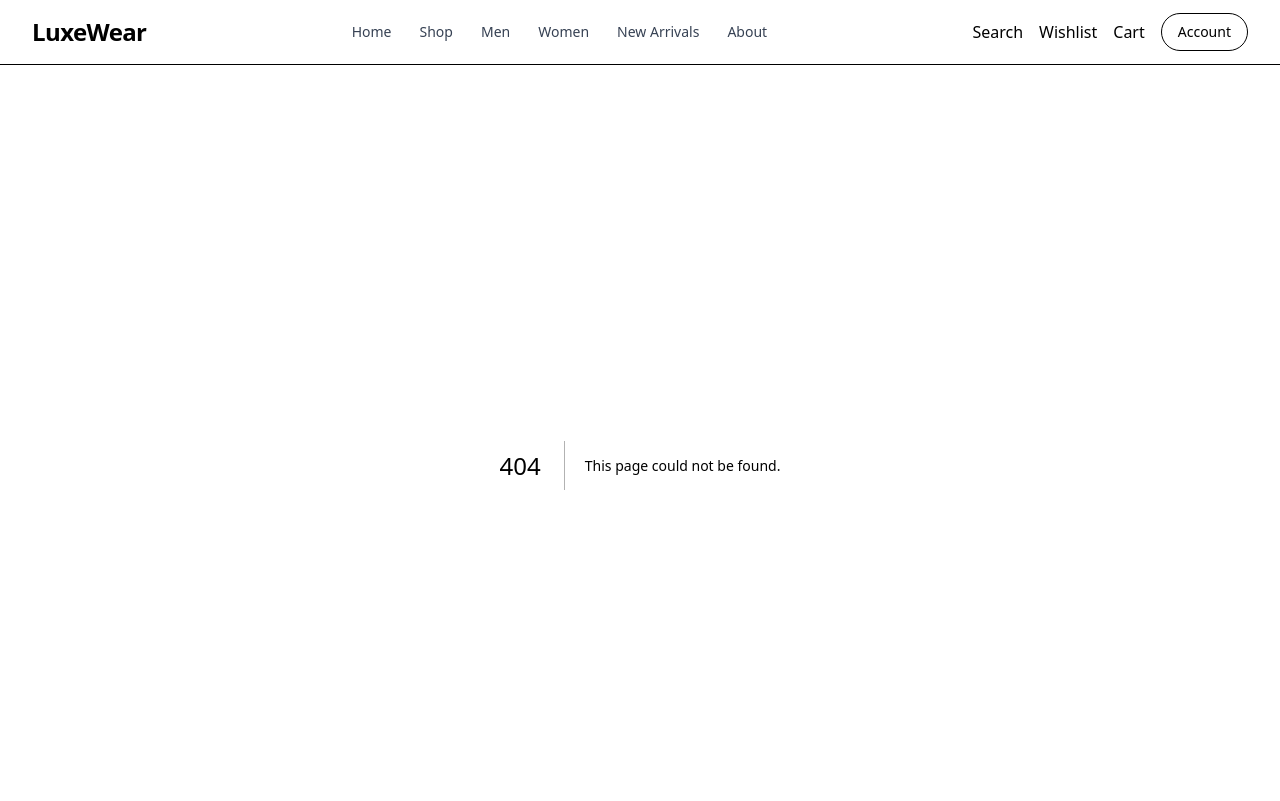
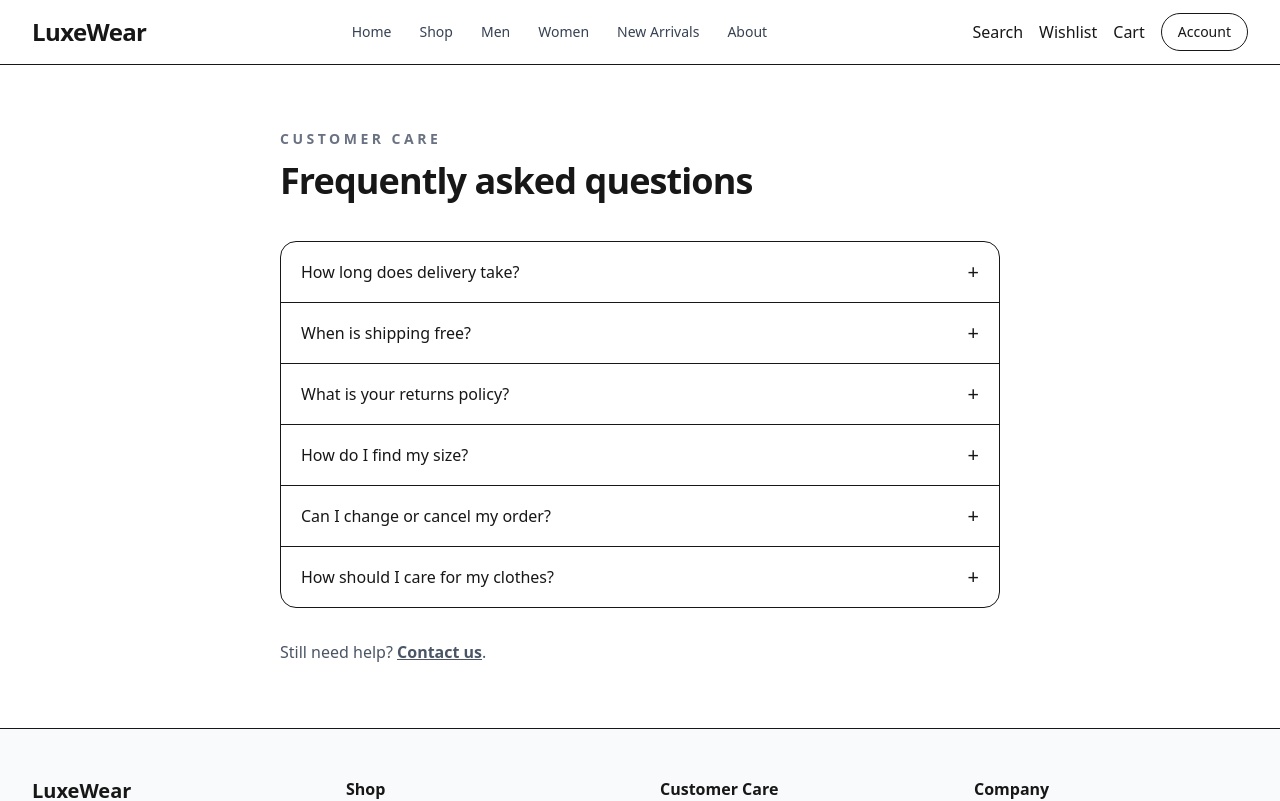
Before and after one commit to HetalRupareliya91/luxewear-fashion-ecommerce, a Next.js app in the folder frontend/: page /faq in a window 1280 px wide. Before the commit this address had no page. Shown: the top 801 px of the page. Built offline with nearby package versions, Linux system fonts and the light colour scheme.

Commit message:
feat(frontend): add the FAQ page

```diff
--- /dev/null
+++ b/frontend/src/app/faq/page.tsx
@@ -0,0 +1,17 @@
+import type { Metadata } from "next";
+import Link from "next/link";
+import { Accordion } from "@/components/common/Accordion";
+import { faqs } from "@/data/faq";
+
+export const metadata: Metadata = { title: "FAQ | LuxeWear" };
+
+export default function FaqPage() {
+  return (
+    <section className="mx-auto max-w-3xl px-4 py-16 sm:px-6">
+      <p className="text-sm font-semibold uppercase tracking-[0.25em] text-gray-500">Customer care</p>
+      <h1 className="mt-3 text-4xl font-bold tracking-tight">Frequently asked questions</h1>
+      <div className="mt-10"><Accordion items={faqs} /></div>
+      <p className="mt-8 text-gray-600">Still need help? <Link href="/contact" className="font-semibold underline">Contact us</Link>.</p>
+    </section>
+  );
+}
```
